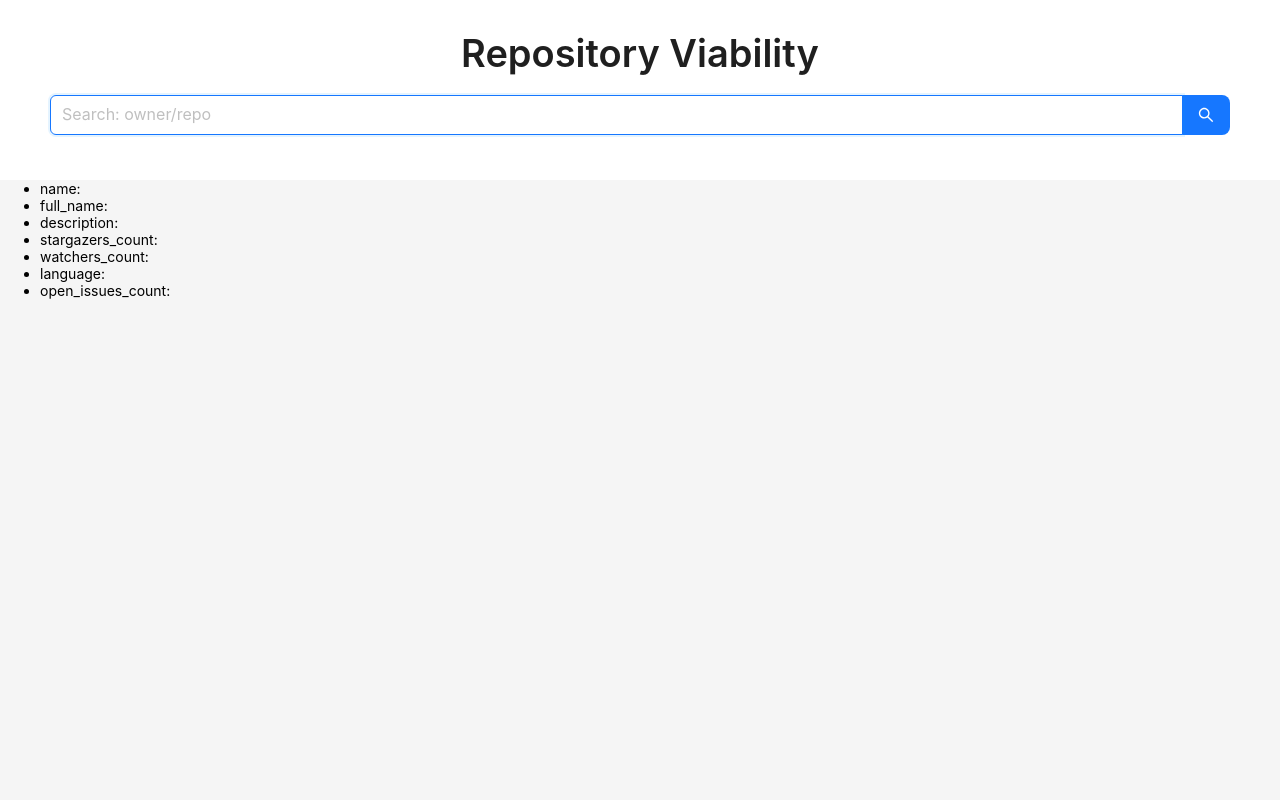
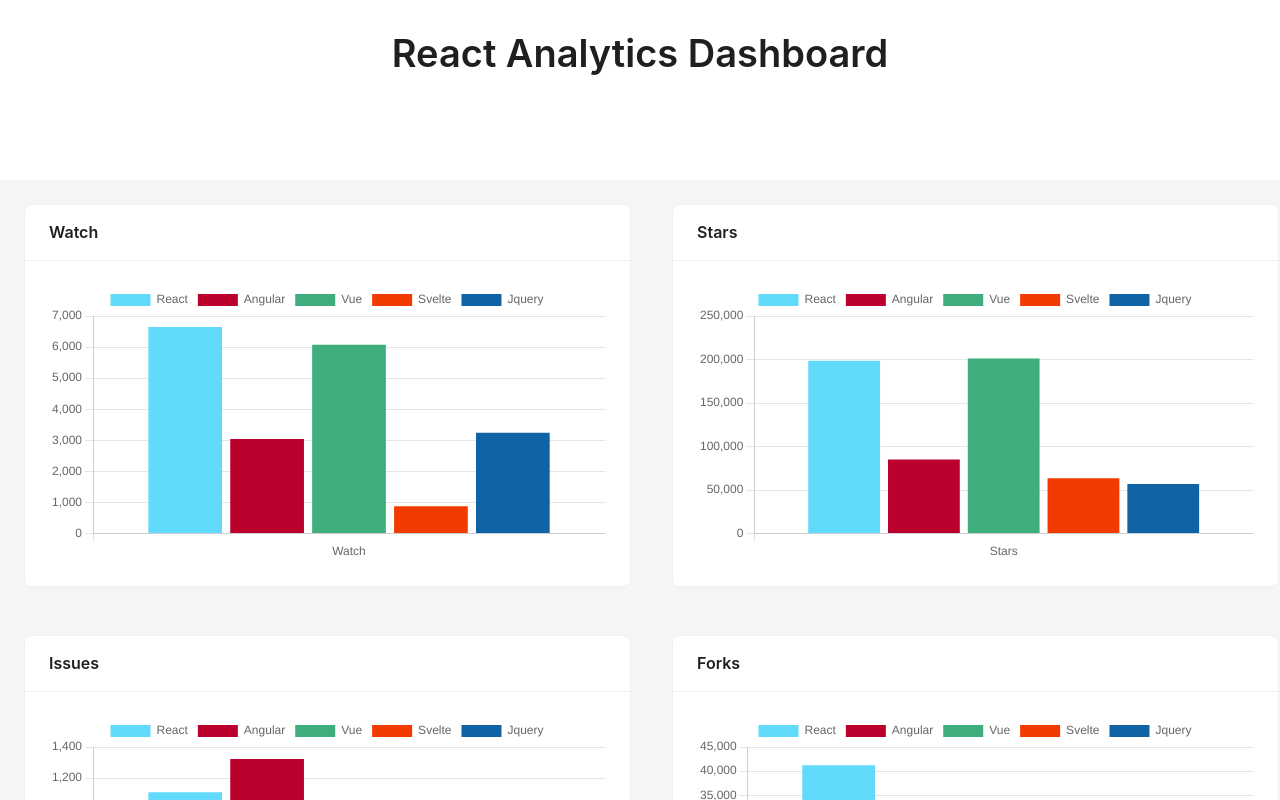
Before and after one commit to IanTorquato/anyway-repository-viability, a Next.js app: page / in a window 1280 px wide. Shown: the top 800 px of the page. Built offline with nearby package versions, Linux system fonts and the light colour scheme.

Commit message:
✨ Added `ChartCard` component

```diff
--- /dev/null
+++ b/src/components/ChartCard/card.module.css
@@ -0,0 +1,4 @@
+.ant-card{
+  width: 96%;
+  margin: 24px ;
+}
--- /dev/null
+++ b/src/components/ChartCard/index.tsx
@@ -0,0 +1,16 @@
+import { Card } from 'antd';
+import React, { ReactNode, useState } from 'react';
+
+import styles from './card.module.css';
+
+type ChartCardProps = { title: string; content: ReactNode };
+
+export function ChartCard({ title, content }: ChartCardProps) {
+  const [state, setState] = useState('Card');
+
+  return (
+    <Card className={styles['ant-card']} title={title}>
+      {content}
+    </Card>
+  );
+}
--- a/src/components/Header/index.tsx
+++ b/src/components/Header/index.tsx
@@ -1,4 +1,4 @@
-import { Input, Layout, Typography } from 'antd';
+import { Layout, Typography } from 'antd';
 import { useState } from 'react';
 
 import { githubApi } from '../../core/api.github';
@@ -31,9 +31,9 @@ export function Header({ onSearchSuccess }: HeaderProps) {
 
   return (
     <Layout.Header className={styles.header}>
-      <Typography.Title level={1}>Repository Viability</Typography.Title>
+      <Typography.Title level={1}>React Analytics Dashboard</Typography.Title>
 
-      <Input.Search loading={loading} placeholder="Search: owner/repo" size="large" allowClear autoFocus enterButton onSearch={handleSearch} />
+      {/* <Input.Search loading={loading} placeholder="Search: owner/repo" size="large" allowClear autoFocus enterButton onSearch={handleSearch} /> */}
     </Layout.Header>
   );
 }
--- a/src/pages/index.tsx
+++ b/src/pages/index.tsx
@@ -1,7 +1,10 @@
 import { Layout } from 'antd';
 import { useState } from 'react';
 
+import { ChartBar } from '../components/ChartBar';
+import { ChartLine } from '../components/ChartLine';
 import { Header } from '../components/Header';
+import { commitsByWeekSerialized } from '../mocks/commitsByWeek';
 import { RepositoryType } from '../types/repository';
 
 export default function Home() {
@@ -11,11 +14,13 @@ export default function Home() {
     setRepository(repo);
   }
 
+  console.log(commitsByWeekSerialized);
+
   return (
     <Layout style={{ height: '100%' }}>
       <Header onSearchSuccess={handleSearchRepository} />
 
-      <ul>
+      {/* <ul>
         <li>name: {repository?.name}</li>
         <li>full_name: {repository?.full_name}</li>
         <li>description: {repository?.description}</li>
@@ -23,7 +28,10 @@ export default function Home() {
         <li>watchers_count: {repository?.watchers_count}</li>
         <li>language: {repository?.language}</li>
         <li>open_issues_count: {repository?.open_issues_count}</li>
-      </ul>
+      </ul> */}
+
+      <ChartBar />
+      <ChartLine />
     </Layout>
   );
 }
```
